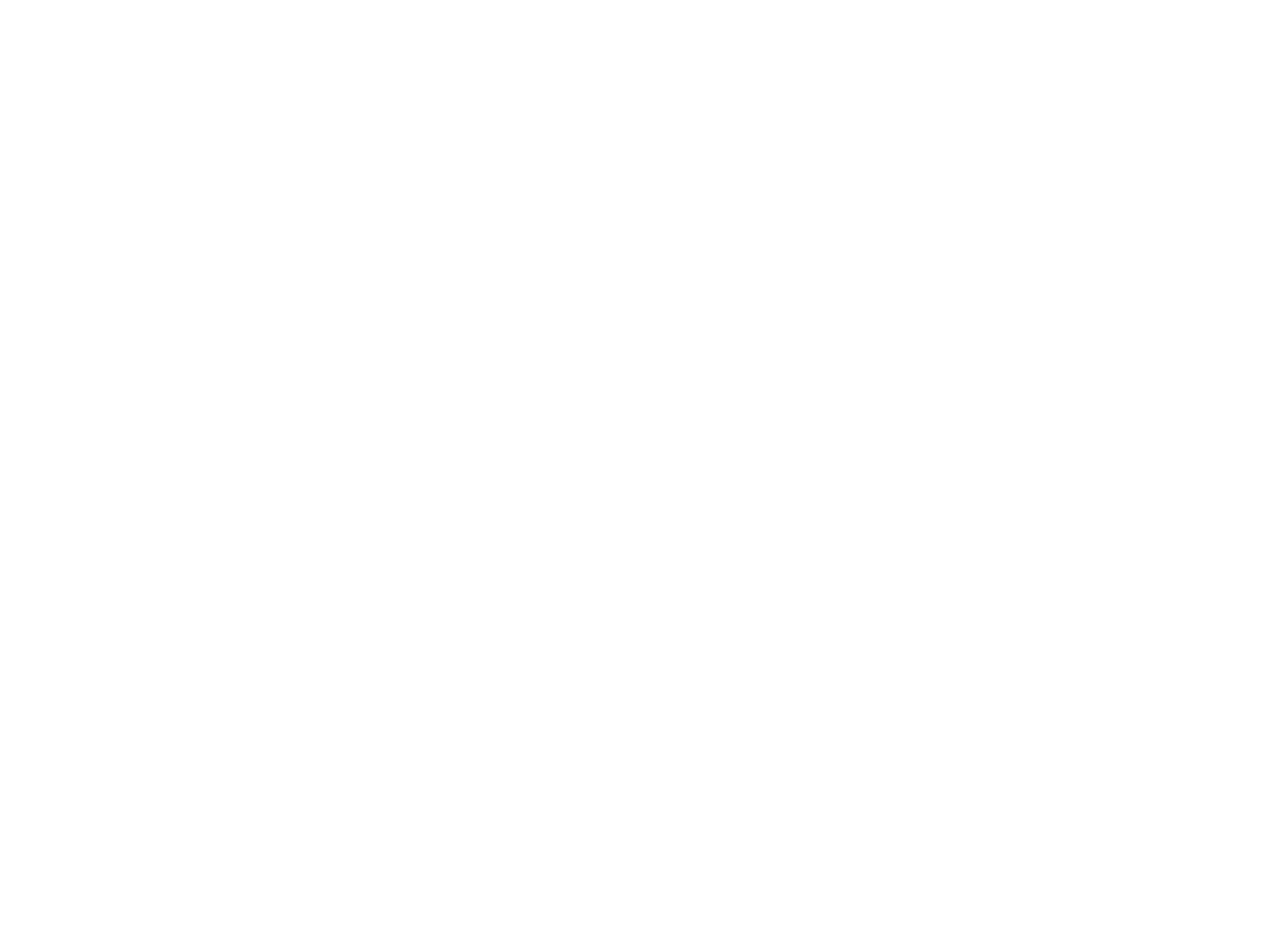
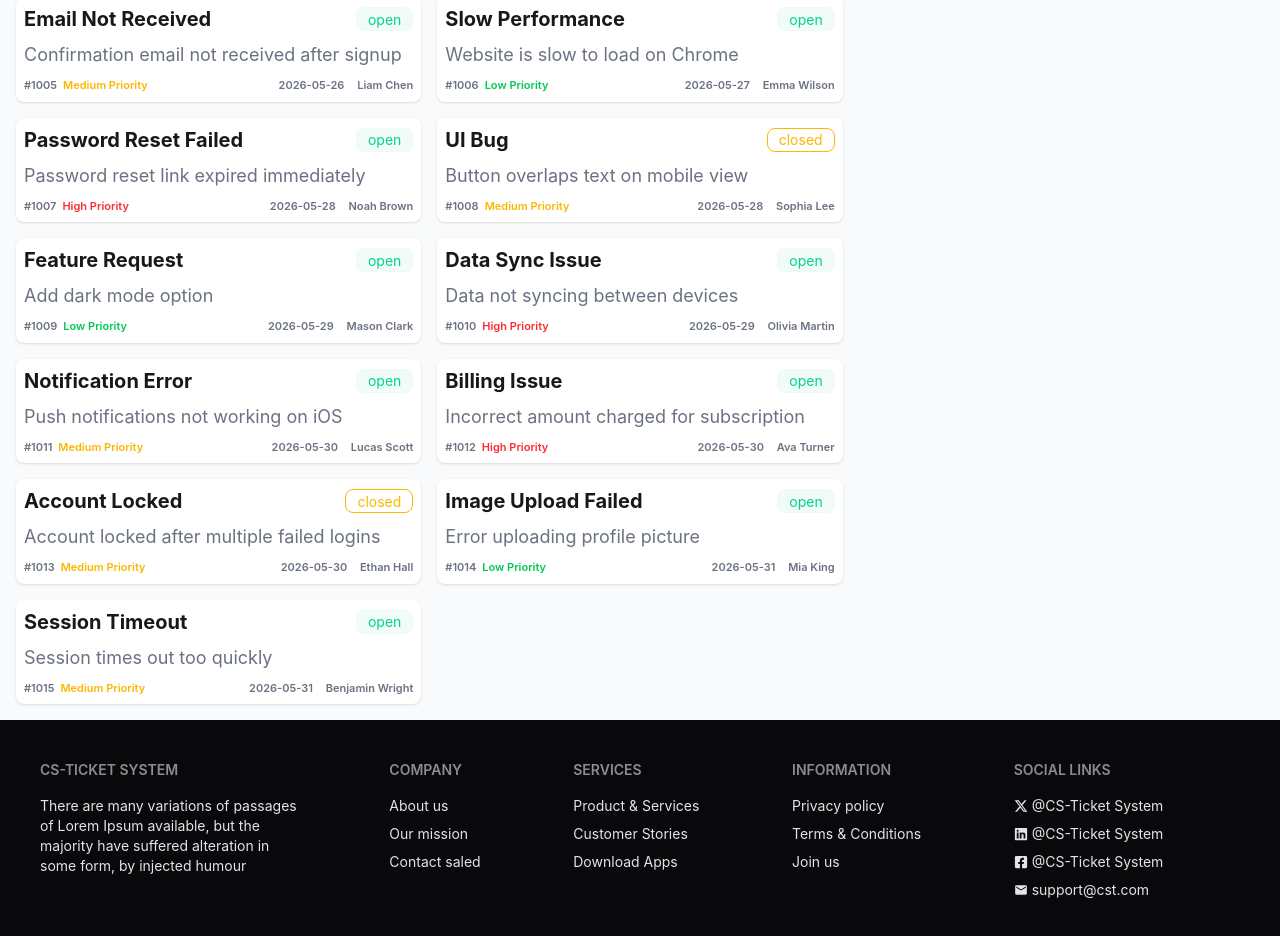
Before and after one commit to mrinmoy-765/TicketSystem, a React (Vite) app: page / in a window 1280 px wide. Shown: the part 620-1556 px from the top of the page. Before the commit the page ends 800 px from the top, so only its background shows below. Built offline with nearby package versions, Linux system fonts and the light colour scheme.

Commit message:
footer & json data

```diff
--- a/package.json
+++ b/package.json
@@ -14,6 +14,7 @@
     "daisyui": "^5.5.20",
     "react": "^19.2.6",
     "react-dom": "^19.2.6",
+    "react-icons": "^5.6.0",
     "tailwindcss": "^4.3.0"
   },
   "devDependencies": {
--- a/src/App.jsx
+++ b/src/App.jsx
@@ -7,6 +7,7 @@ import TicketList from "./components/TicketList";
 import TaskStatus from "./components/TaskStatus";
 import ResolvedTask from "./components/ResolvedTask";
 import Navbar from "./components/Navbar";
+import Footer from "./components/Footer";
 
 function App() {
   const [tickets, setTickets] = useState(ticketsData);
@@ -41,7 +42,7 @@ function App() {
         resolvedCount={resolved.length}
       />
 
-      <div className="grid grid-cols-3 gap-4 mt-6 px-4 pb-4">
+      <div className="grid grid-cols-1 md:grid-cols-3 lg:grid-cols-3 gap-4 mt-6 px-4 pb-4">
         <div className="col-span-2">
           <TicketList tickets={tickets} onAdd={handleAddTask} />
         </div>
@@ -51,6 +52,7 @@ function App() {
           <ResolvedTask tasks={resolved} />
         </div>
       </div>
+      <Footer />
     </div>
   );
 }
--- /dev/null
+++ b/src/components/Footer.jsx
@@ -0,0 +1,61 @@
+import { FaFacebookSquare } from "react-icons/fa";
+import { FaXTwitter } from "react-icons/fa6";
+import { FaLinkedin } from "react-icons/fa";
+import { MdMail } from "react-icons/md";
+const Footer = () => {
+  return (
+    <footer className="footer sm:footer-horizontal bg-neutral text-neutral-content p-10">
+      <nav>
+        <h6 className="footer-title">CS-Ticket System</h6>
+        <p>
+          There are many variations of passages <br /> of Lorem Ipsum available,
+          but the
+          <br />
+          majority have suffered alteration in <br />
+          some form, by injected humour
+        </p>
+      </nav>
+      <nav>
+        <h6 className="footer-title">Company</h6>
+        <a className="link link-hover">About us</a>
+        <a className="link link-hover">Our mission</a>
+        <a className="link link-hover">Contact saled</a>
+      </nav>
+      <nav>
+        <h6 className="footer-title">Services</h6>
+        <a className="link link-hover">Product & Services</a>
+        <a className="link link-hover">Customer Stories</a>
+        <a className="link link-hover">Download Apps</a>
+      </nav>
+      <nav>
+        <h6 className="footer-title">Information</h6>
+
+        <a className="link link-hover">Privacy policy</a>
+        <a className="link link-hover">Terms & Conditions</a>
+        <a className="link link-hover">Join us</a>
+      </nav>
+      <nav>
+        <h6 className="footer-title">Social Links</h6>
+
+        <a className="link link-hover flex gap-1 items-center">
+          <FaXTwitter />
+          @CS-Ticket System
+        </a>
+        <a className="link link-hover flex gap-1 items-center">
+          <FaLinkedin />
+          @CS-Ticket System
+        </a>
+        <a className="link link-hover flex gap-1 items-center">
+          <FaFacebookSquare />
+          @CS-Ticket System
+        </a>
+        <a className="link link-hover flex gap-1 items-center">
+          <MdMail />
+          support@cst.com
+        </a>
+      </nav>
+    </footer>
+  );
+};
+
+export default Footer;
--- a/src/components/Navbar.jsx
+++ b/src/components/Navbar.jsx
@@ -2,7 +2,7 @@ const Navbar = () => {
   return (
     <div className="navbar bg-base-100 shadow-sm">
       <div className="flex-1">
-        <a className="btn btn-ghost text-xl">CS - Ticket System</a>
+        <a className="text-2xl font-bold">CS - Ticket System</a>
       </div>
       <div className="flex-none">
         <ul className="menu menu-horizontal px-1 font-semibold">
--- a/src/data/tickets.js
+++ b/src/data/tickets.js
@@ -26,6 +26,114 @@ const tickets = [
     status: "open",
     createdAt: "2026-05-24",
   },
+  {
+    id: 1004,
+    title: "App Crash",
+    description: "App crashes on launch on Android",
+    customer: "Priya Patel",
+    priority: "High Priority",
+    status: "closed",
+    createdAt: "2026-05-25",
+  },
+  {
+    id: 1005,
+    title: "Email Not Received",
+    description: "Confirmation email not received after signup",
+    customer: "Liam Chen",
+    priority: "Medium Priority",
+    status: "open",
+    createdAt: "2026-05-26",
+  },
+  {
+    id: 1006,
+    title: "Slow Performance",
+    description: "Website is slow to load on Chrome",
+    customer: "Emma Wilson",
+    priority: "Low Priority",
+    status: "open",
+    createdAt: "2026-05-27",
+  },
+  {
+    id: 1007,
+    title: "Password Reset Failed",
+    description: "Password reset link expired immediately",
+    customer: "Noah Brown",
+    priority: "High Priority",
+    status: "open",
+    createdAt: "2026-05-28",
+  },
+  {
+    id: 1008,
+    title: "UI Bug",
+    description: "Button overlaps text on mobile view",
+    customer: "Sophia Lee",
+    priority: "Medium Priority",
+    status: "closed",
+    createdAt: "2026-05-28",
+  },
+  {
+    id: 1009,
+    title: "Feature Request",
+    description: "Add dark mode option",
+    customer: "Mason Clark",
+    priority: "Low Priority",
+    status: "open",
+    createdAt: "2026-05-29",
+  },
+  {
+    id: 1010,
+    title: "Data Sync Issue",
+    description: "Data not syncing between devices",
+    customer: "Olivia Martin",
+    priority: "High Priority",
+    status: "open",
+    createdAt: "2026-05-29",
+  },
+  {
+    id: 1011,
+    title: "Notification Error",
+    description: "Push notifications not working on iOS",
+    customer: "Lucas Scott",
+    priority: "Medium Priority",
+    status: "open",
+    createdAt: "2026-05-30",
+  },
+  {
+    id: 1012,
+    title: "Billing Issue",
+    description: "Incorrect amount charged for subscription",
+    customer: "Ava Turner",
+    priority: "High Priority",
+    status: "open",
+    createdAt: "2026-05-30",
+  },
+  {
+    id: 1013,
+    title: "Account Locked",
+    description: "Account locked after multiple failed logins",
+    customer: "Ethan Hall",
+    priority: "Medium Priority",
+    status: "closed",
+    createdAt: "2026-05-30",
+  },
+  {
+    id: 1014,
+    title: "Image Upload Failed",
+    description: "Error uploading profile picture",
+    customer: "Mia King",
+    priority: "Low Priority",
+    status: "open",
+    createdAt: "2026-05-31",
+  },
+  {
+    id: 1015,
+    title: "Session Timeout",
+    description: "Session times out too quickly",
+    customer: "Benjamin Wright",
+    priority: "Medium Priority",
+    status: "open",
+    createdAt: "2026-05-31",
+  },
 ];
 
 export default tickets;
```
Also changed, not shown: 1 other file (tests, documents, lock files or other folders).
